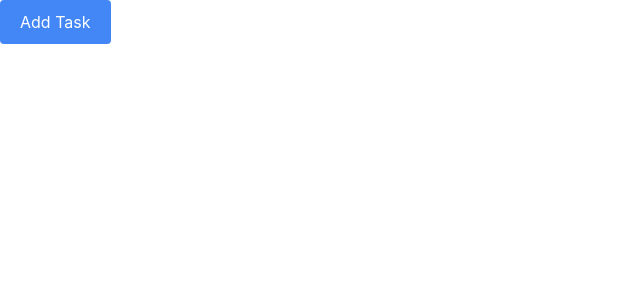
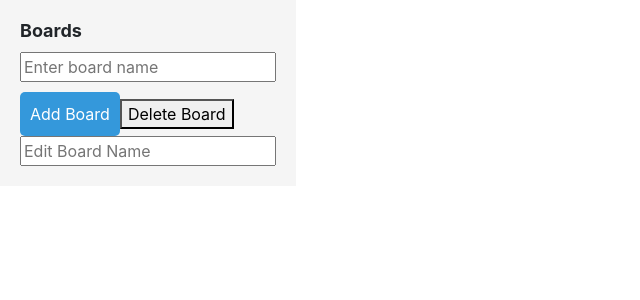
Before and after one commit to TheKoren/productivity-app, a React (Create React App) app in the folder prodify/: page / in a window 1280 px wide. Shown: the top 300 px of the page, without its empty margins (0-640 px from the left). Built offline with nearby package versions, Linux system fonts and the light colour scheme.

Commit message:
Created sidebar for multiple boards

```diff
--- a/prodify/src/Components/TaskList.css
+++ b/prodify/src/Components/TaskList.css
@@ -65,3 +65,78 @@
   .add-task-button:hover {
     background-color: #1a57d6;
   }
+
+  .task-list-container {
+    display: flex;
+  }
+
+  .side-menu {
+    flex: 0 0 200px;
+    background-color: #f5f5f5;
+    padding: 20px;
+  }
+
+  .menu-heading {
+    font-size: 18px;
+    font-weight: bold;
+    margin-bottom: 10px;
+  }
+
+  .board-list {
+    list-style: none;
+    padding: 0;
+    margin: 0;
+  }
+
+  .board-item {
+    cursor: pointer;
+    padding: 10px;
+    margin-bottom: 5px;
+    border-radius: 5px;
+  }
+
+  .board-item.active {
+    background-color: #ccc;
+  }
+
+  .add-board-button {
+    margin-top: 10px;
+    padding: 10px;
+    border: none;
+    border-radius: 5px;
+    background-color: #3498db;
+    color: #fff;
+    cursor: pointer;
+  }
+
+  .task-content {
+    flex: 1;
+    padding: 20px;
+  }
+
+  .add-task-button {
+    margin-bottom: 10px;
+    padding: 10px;
+    border: none;
+    border-radius: 5px;
+    background-color: #3498db;
+    color: #fff;
+    cursor: pointer;
+  }
+
+  .task-list {
+    list-style: none;
+    padding: 0;
+    margin: 0;
+  }
+
+  .task-item {
+    background-color: #fff;
+    padding: 10px;
+    margin-bottom: 5px;
+    border-radius: 5px;
+  }
+
+  .task-item:last-child {
+    margin-bottom: 0;
+  }
--- a/prodify/src/Components/TaskList.js
+++ b/prodify/src/Components/TaskList.js
@@ -4,8 +4,10 @@ import TaskPopup from "./TaskPopup";
 import "./TaskList.css";
 
 function TaskList() {
-  const [tasks, setTasks] = useState([]);
+  const [boards, setBoards] = useState([]);
+  const [activeBoardIndex, setActiveBoardIndex] = useState(null);
   const [isPopupOpen, setIsPopupOpen] = useState(false);
+  const [newBoardName, setNewBoardName] = useState("");
 
   const openPopup = () => {
     setIsPopupOpen(true);
@@ -16,25 +18,106 @@ function TaskList() {
   };
 
   const addTask = (newTask) => {
-    setTasks((prevTasks) => [...prevTasks, newTask]);
+    setBoards((prevBoards) => {
+      const updatedBoards = [...prevBoards];
+      updatedBoards[activeBoardIndex].tasks.push(newTask);
+      return updatedBoards;
+    });
   };
 
-  const removeTask = (index) => {
-    setTasks((prevTasks) => prevTasks.filter((_, i) => i !== index));
+  const removeTask = (taskIndex) => {
+    setBoards((prevBoards) => {
+      const updatedBoards = [...prevBoards];
+      updatedBoards[activeBoardIndex].tasks.splice(taskIndex, 1);
+      return updatedBoards;
+    });
   };
 
-  const updateTask = (task, editedTask) => {
-    const updatedTasks = tasks.map((t) => {
-      if (t === task) {
-        return { ...t, ...editedTask };
+  const updateTask = (taskIndex, editedTask) => {
+    setBoards((prevBoards) => {
+      const updatedBoards = [...prevBoards];
+      updatedBoards[activeBoardIndex].tasks[taskIndex] = {
+        ...updatedBoards[activeBoardIndex].tasks[taskIndex],
+        ...editedTask,
+      };
+      return updatedBoards;
+    });
+  };
+
+  const createBoard = () => {
+    if (newBoardName.trim() !== "") {
+      const newBoard = {
+        name: newBoardName,
+        tasks: [],
+      };
+      setBoards([...boards, newBoard]);
+      setActiveBoardIndex(boards.length);
+      setNewBoardName("");
     }
-      return t;
+  };
+
+  const deleteBoard = () => {
+    if (activeBoardIndex !== null) {
+      setBoards((prevBoards) => {
+        const updatedBoards = [...prevBoards];
+        updatedBoards.splice(activeBoardIndex, 1);
+        return updatedBoards;
       });
+      setActiveBoardIndex(null);
+    }
+  };
 
-    setTasks(updatedTasks);
+  const editBoardName = (newName) => {
+    if (activeBoardIndex !== null) {
+      setBoards((prevBoards) => {
+        const updatedBoards = [...prevBoards];
+        updatedBoards[activeBoardIndex].name = newName;
+        return updatedBoards;
+      });
+    }
   };
 
   return (
+    <div className="task-list-container">
+      <div className="side-menu">
+        <h2 className="menu-heading">Boards</h2>
+        <ul className="board-list">
+          {boards.map((board, index) => (
+            <li
+              key={index}
+              className={`board-item ${index === activeBoardIndex ? "active" : ""}`}
+              onClick={() => setActiveBoardIndex(index)}
+            >
+              {board.name}
+            </li>
+          ))}
+        </ul>
+        <div className="board-actions">
+        <input
+            type="text"
+            className="new-board-name"
+            placeholder="Enter board name"
+            value={newBoardName}
+            onChange={(e) => setNewBoardName(e.target.value)}
+          />
+          <button className="add-board-button" onClick={createBoard}>
+            Add Board
+          </button>
+          <button className="delete-board-button" onClick={deleteBoard}>
+            Delete Board
+          </button>
+          <input
+            type="text"
+            className="edit-board-name"
+            placeholder="Edit Board Name"
+            value={activeBoardIndex !== null ? boards[activeBoardIndex].name : ""}
+            onChange={(e) => editBoardName(e.target.value)}
+          />
+        </div>
+      </div>
+
+      <div className="task-content">
+        {activeBoardIndex !== null && (
           <>
             <button className="add-task-button" onClick={openPopup}>
               Add Task
@@ -43,16 +126,19 @@ function TaskList() {
             {isPopupOpen && <TaskPopup onClose={closePopup} onSave={addTask} />}
 
             <ul className="task-list">
-        {tasks.map((task, index) => (
+              {boards[activeBoardIndex].tasks.map((task, index) => (
                 <TaskItem
                   key={index}
                   task={task}
                   onRemove={() => removeTask(index)}
-            onUpdate={updateTask}
+                  onUpdate={(editedTask) => updateTask(index, editedTask)}
                 />
               ))}
             </ul>
           </>
+        )}
+      </div>
+    </div>
   );
 }
 
```
Lines whose indentation alone changed are shown as unchanged.
